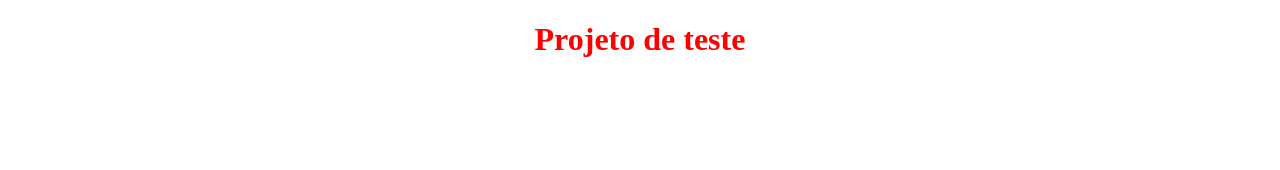
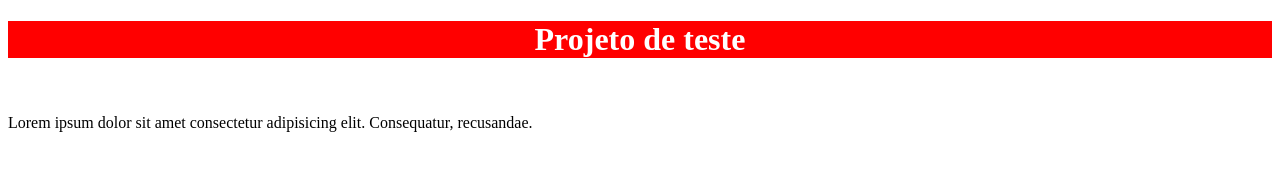
Before and after one commit to etevaldosilva2019/MeuDocumento, a plain HTML site: page index.html in a window 1280 px wide. Drawn offline with Linux system fonts and the light colour scheme.

Commit message:
minha quarta modificacao

```diff
--- a/index.html
+++ b/index.html
@@ -8,6 +8,7 @@
     <link rel="stylesheet" href="meusEstilo.css">
 </head>
 <body>
-    <h1>Projeto de teste</h1>
+    <h1>Projeto de teste</h1> <br>
+    <p>Lorem ipsum dolor sit amet consectetur adipisicing elit. Consequatur, recusandae.</p>
 </body>
 </html>
--- a/meusEstilo.css
+++ b/meusEstilo.css
@@ -1,4 +1,5 @@
 h1{
-    color: red;
+    color: white;
     text-align: center;
+    background-color: red;
 }
```
